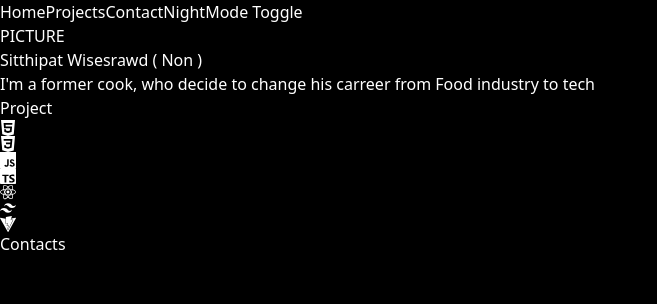
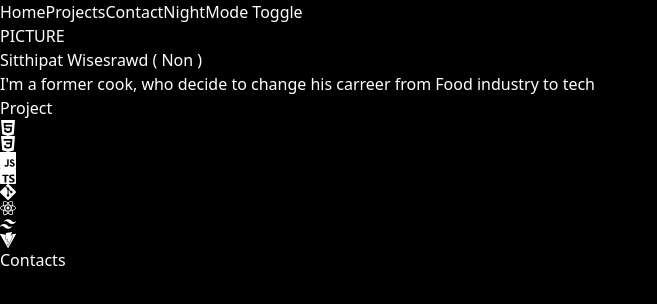
Before and after one commit to n0NoOon/my-portfolio, a React (Vite) app: page / in a window 1280 px wide. Shown: the top 304 px of the page, without its empty margins (0-657 px from the left). Built offline with nearby package versions, Linux system fonts and the light colour scheme.

Commit message:
add gitsvg

```diff
--- a/src/components/Skills.tsx
+++ b/src/components/Skills.tsx
@@ -6,6 +6,7 @@ import {
   SiHtml5,
   SiCss3,
   SiVite,
+  SiGit,
 } from "react-icons/si";
 
 export default function Skills() {
@@ -15,6 +16,7 @@ export default function Skills() {
       <SiCss3 />
       <SiJavascript />
       <SiTypescript />
+      <SiGit />
       <SiReact />
       <SiTailwindcss />
       <SiVite />
```
